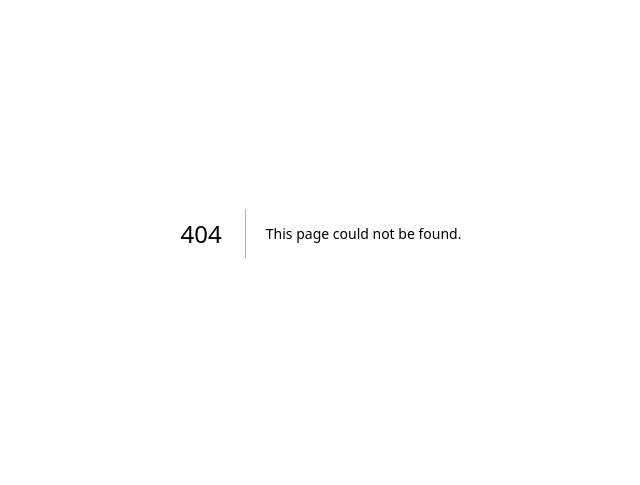
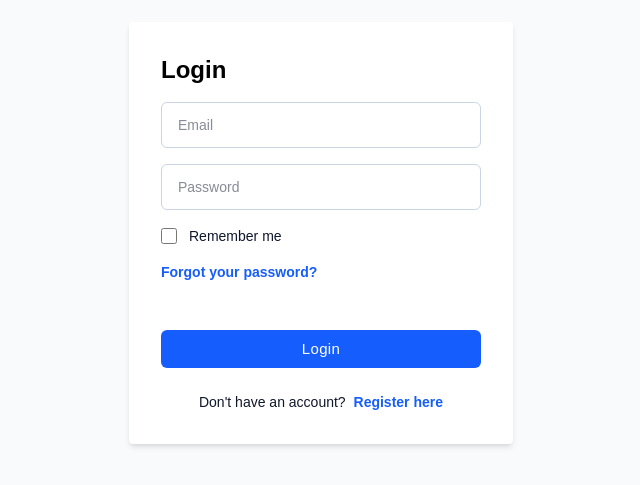
Before and after one commit to nazliozemrek/bar-team-app, a Next.js app: page /login in a window 1280 px wide. Before the commit this address had no page. Shown: the part 167-652 px from the top of the page, without its empty margins (319-959 px from the left). Built offline with nearby package versions, Linux system fonts and the light colour scheme; no server answers.

Commit message:
Creating a custom Login UI

```diff
--- /dev/null
+++ b/app/dashboard/page.tsx
@@ -0,0 +1,7 @@
+export default function DashboardPage() {
+  return (
+    <main className="flex min-h-screen items-center justify-center text-3xl">
+      Welcome to Bar Team Dashboard!
+    </main>
+  );
+}
--- /dev/null
+++ b/app/login/page.tsx
@@ -0,0 +1,69 @@
+// src/app/login/page.tsx
+'use client'
+
+import { useState } from "react";
+import { auth } from "@/lib/firebase";
+import { signInWithEmailAndPassword } from "firebase/auth";
+import { useRouter } from "next/navigation";
+
+export default function LoginPage() {
+  const router = useRouter();
+
+  const [email, setEmail] = useState("");
+  const [password, setPassword] = useState("");
+  const [error, setError] = useState("");
+
+  const handleLogin = async (e: React.FormEvent) => {
+    e.preventDefault();
+
+    try {
+      await signInWithEmailAndPassword(auth, email, password);
+      router.push("/dashboard");
+    } catch (err: any) {
+      setError("Login failed. Please check your email and password.");
+    }
+  };
+
+  return (
+    <main className="flex min-h-screen items-center justify-center bg-gray-50 dark:bg-gray-900 ">
+      <form onSubmit={handleLogin} className="bg-white p-8 rounded shadow-md w-96 space-y-4">
+        <h1 className="text-2xl font-bold mb-4 text-black">Login</h1>
+        {error && <p className="text-red-500">{error}</p>}
+
+        <input
+          type="email"
+          placeholder="Email"
+          className="w-full text-slate-900 text-sm border border-slate-300 px-4 py-3 pr-8 rounded-md outline-blue-600"
+          value={email}
+          onChange={(e) => setEmail(e.target.value)}
+        />
+
+        <input
+          type="password"
+          placeholder="Password"
+          className="w-full text-slate-900 text-sm border border-slate-300 px-4 py-3 pr-8 rounded-md outline-blue-600"
+          value={password}
+          onChange={(e) => setPassword(e.target.value)}
+        />
+        <div className="flex items-center">
+                  <input id="remember-me" name="remember-me" type="checkbox" className="h-4 w-4 shrink-0 text-blue-600 focus:ring-blue-500 border-slate-300 rounded" />
+                  <label htmlFor="remember-me" className="ml-3 block text-sm text-slate-900">
+                    Remember me
+                  </label>
+                </div>
+         <div className="text-sm">
+                  <a href="jajvascript:void(0);" className="text-blue-600 hover:underline font-semibold">
+                    Forgot your password?
+                  </a>
+         </div>
+        <div className="!mt-12">
+                <button type="submit" className="w-full py-2 px-4 text-[15px] font-medium tracking-wide rounded-md text-white bg-blue-600 hover:bg-blue-700 focus:outline-none cursor-pointer">
+                  Login
+                </button>
+              </div>
+
+        <p className="text-slate-900 text-sm !mt-6 text-center">Don't have an account? <a href="javascript:void(0);" className="text-blue-600 hover:underline ml-1 whitespace-nowrap font-semibold">Register here</a></p>
+      </form>
+    </main>
+  );
+}
```
